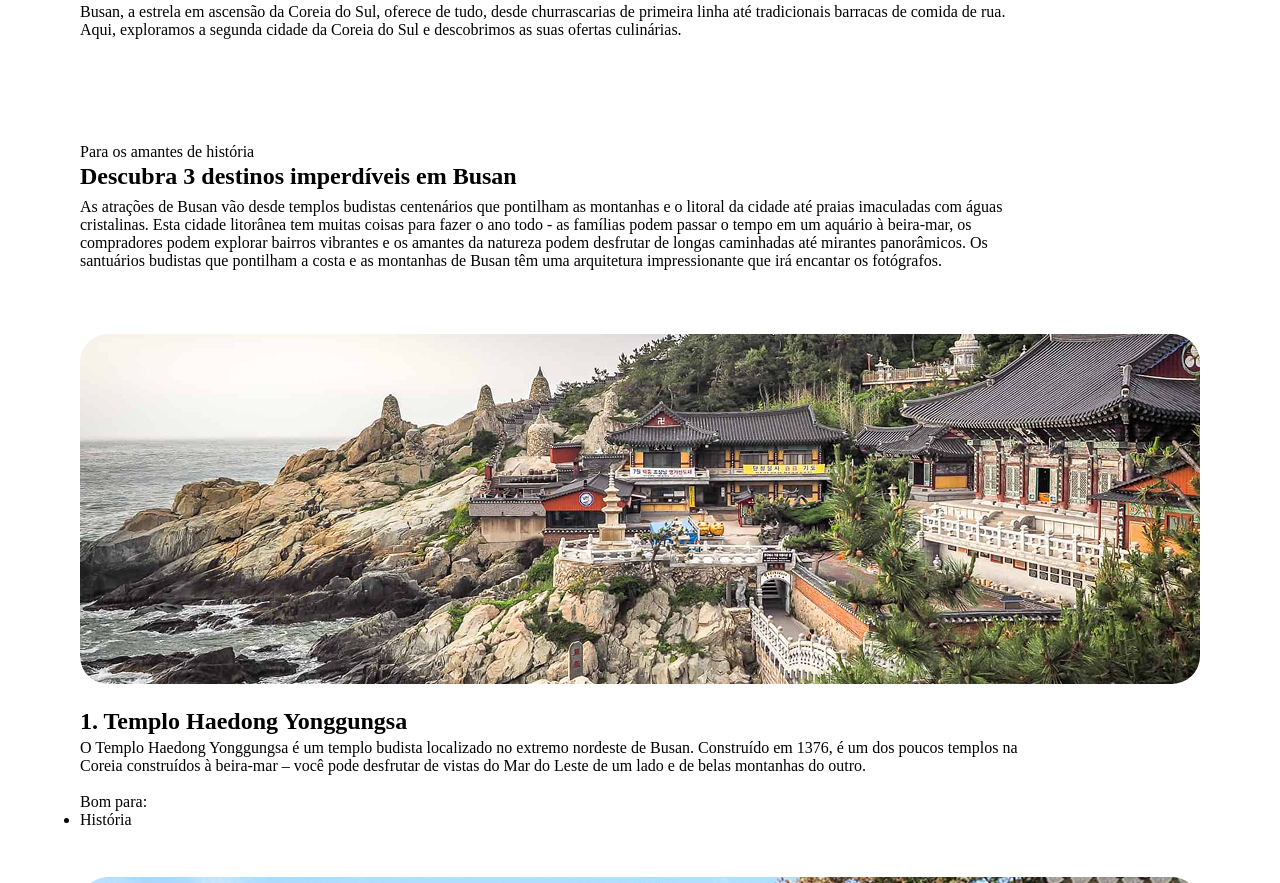
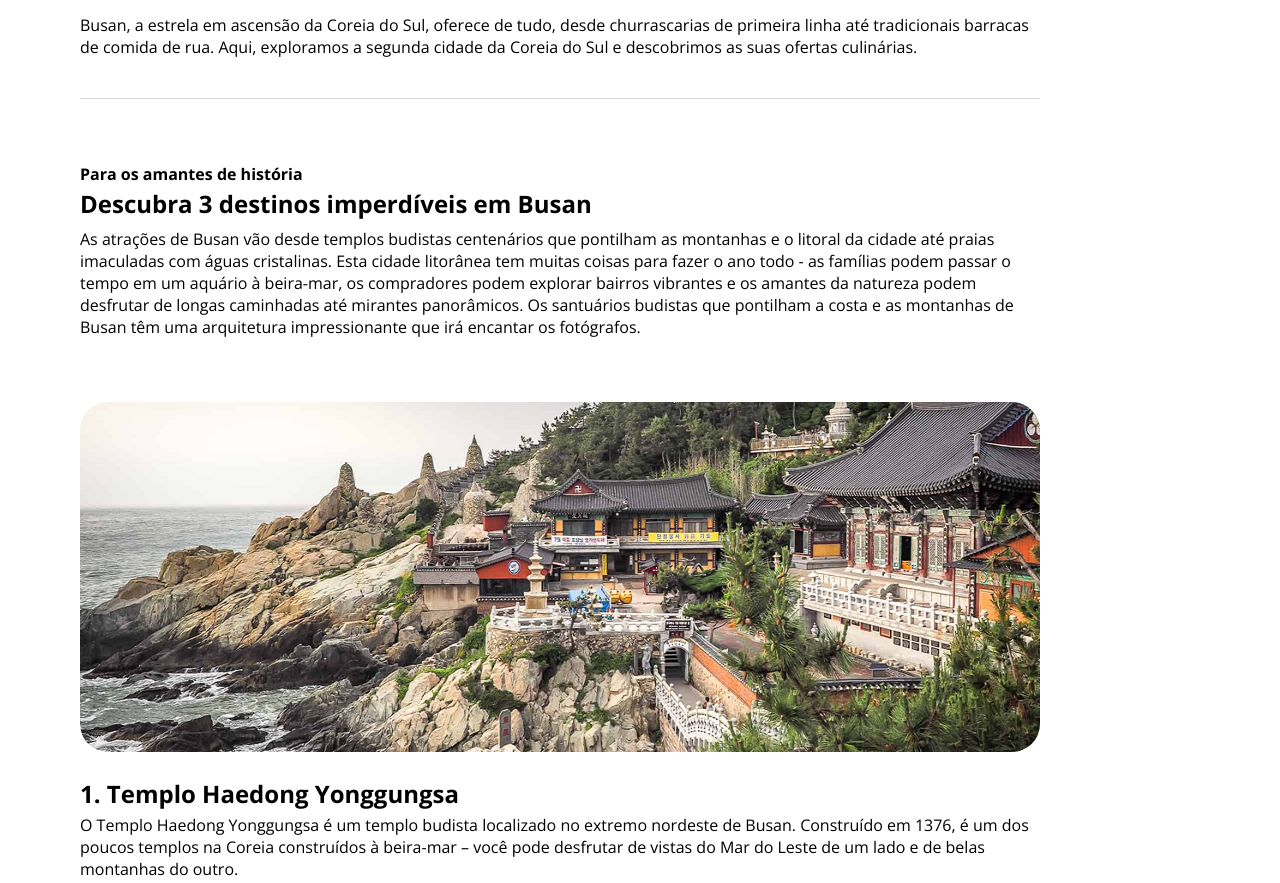
Before and after one commit to gusfornari/Travel-Places, a plain HTML site: page index.html in a window 1280 px wide. Shown: the part 876-1759 px from the top of the page. Drawn offline with nearby package versions, Linux system fonts and the light colour scheme.

Commit message:
start customization

```diff
--- a/index.html
+++ b/index.html
@@ -1,11 +1,17 @@
 <!DOCTYPE html>
 <html lang="pt-br">
 <head>
+
+  <link rel="preconnect" href="https://fonts.googleapis.com">
+  <link rel="preconnect" href="https://fonts.gstatic.com" crossorigin>
+  <link href="https://fonts.googleapis.com/css2?family=Open+Sans:ital,wght@0,300..800;1,300..800&display=swap" rel="stylesheet">
+
   <meta charset="UTF-8">
   <meta name="viewport" content="width=device-width, initial-scale=1.0">
   <title>Travel places</title>
 
   <link rel="stylesheet" href="style.css">
+
 </head>
 <body>
   <div id="container">
@@ -17,6 +23,9 @@
       <img src="./assets/main image.jpg" alt="image busan">
       <p>Busan, a estrela em ascensão da Coreia do Sul, oferece de tudo, desde churrascarias de primeira linha até tradicionais barracas de comida de rua. Aqui, exploramos a segunda cidade da Coreia do Sul e descobrimos as suas ofertas culinárias.</p>
     </section>
+
+    <div class="divider2"></div>
+
     <section id="contentlist">
       <p>Para os amantes de história</p>
       <h2>Descubra 3 destinos imperdíveis em Busan</h2>
@@ -55,9 +64,11 @@
     <div class="divider"></div>
 
     <p id="finaldescription">As melhores coisas para fazer em Busan mostram a reputação da cidade como um importante porto marítimo na Ásia. Frequentemente vista como a essência da Coreia do Sul, você experimentará uma atmosfera única em termos de diversidade étnica e cultural, já que a cidade recebe um público cosmopolita o ano todo.</p>
+
+    <footer>Made with ?? by Leschiutta</footer>
+
   </div>
 
-  <footer>Made with ?? by Leschiutta</footer>
 
 </body>
 </html>
--- a/style.css
+++ b/style.css
@@ -1,6 +1,8 @@
 *{
   margin: 0px;
   padding: 0px;
+  font-family: "Open Sans", sans-serif;
+  font-weight: 700;
 }
 
 #container{
@@ -12,10 +14,16 @@
 img{
   border-radius: 28px;
   height: 350px;
+  width: 100%;
 }
 
 header h1{
   margin-top: 8px;
+}
+
+#description img{
+  height: 660px;
+  border-radius: 28px;
 }
 
 #description{
@@ -24,11 +32,19 @@ header h1{
 
 #description p {
   margin-top: 24px;
+  font-weight: 400;
 }
 
-#description img{
-  height: 660px;
-  border-radius: 28px;
+
+.divider2 {
+    width: 100%;
+    height: 1px;
+    margin: 0;
+    background-color: #d9d9d9;
+}
+
+#contentlist h2+p{
+font-weight: 400;
 }
 
 #contentlist {
@@ -37,6 +53,9 @@ header h1{
 
 #contentlist h2{
   margin: 2px 0px 8px 0;
+}
+#list p {
+  font-weight: 400;
 }
 
 #list h2 {
@@ -47,6 +66,7 @@ header h1{
   padding: 48px 0 48px 0;
 }
 
+
 .divider {
   width: 100%;
   height: 1px;
@@ -56,6 +76,7 @@ header h1{
 
 #finaldescription{
   padding-bottom: 65px;
+  font-weight: 400;
 }
 
 footer{
```
